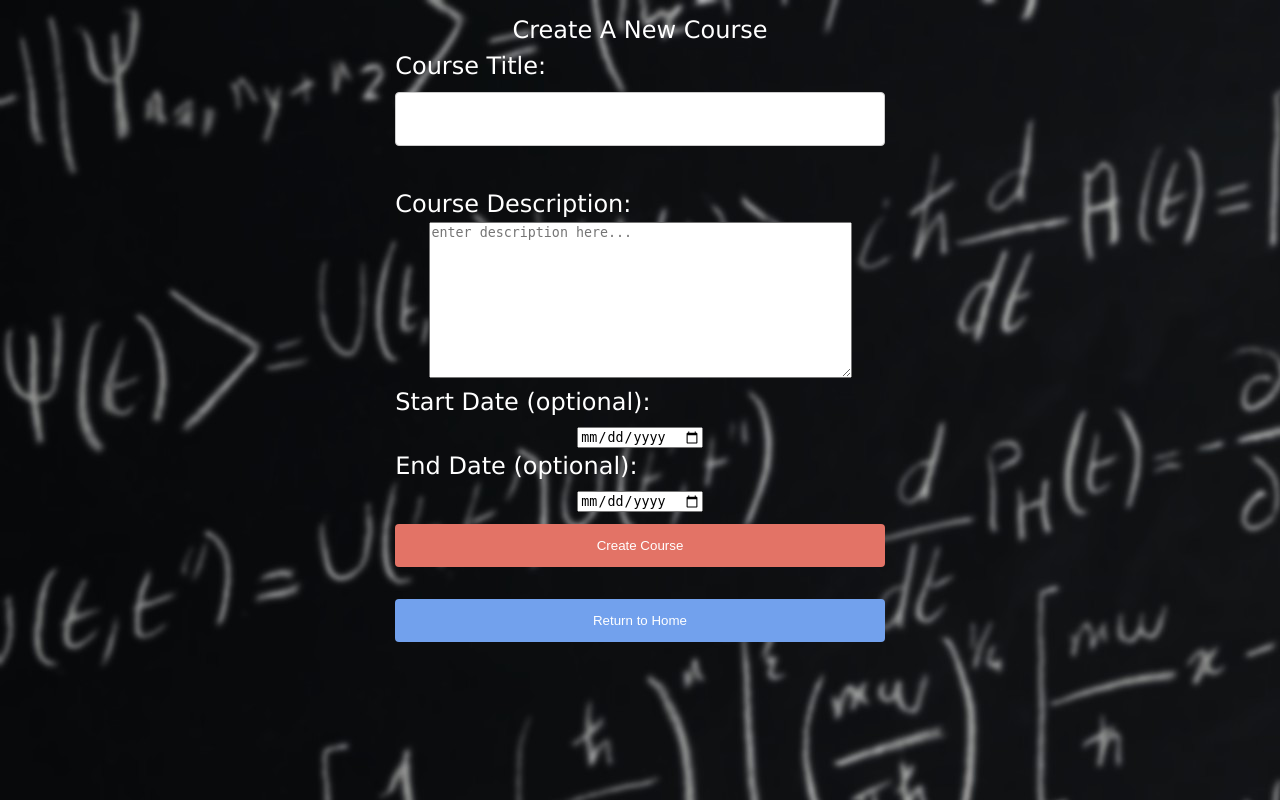
After one commit to BenGirone/SoftwareEngineeringProject, a PHP site: page /course/add.php in a window 1280 px wide. The commit adds this page. Run offline with PHP 8.4, Linux system fonts and the light colour scheme; the visitor is signed in with stand-in values (Sample User, id 1).

Commit message:
added database connection and link destinations

```diff
--- a/course.css
+++ b/course.css
@@ -10,8 +10,8 @@
 	color: black;
 }
 	.courseTable > tbody > tr > td {
-		padding-top: 5px;
-		padding-bottom: 5px;
+		padding-top: 2.5px;
+		padding-bottom: 2.5px;
 	}
 	.courseTable > tbody > tr > td > div {
 		padding: 10px;
--- /dev/null
+++ b/course/add.php
@@ -0,0 +1,113 @@
+<?php
+session_start();
+
+if (!(isset($_SESSION["loggedIn"])))
+{
+	header('Location: ../index.php');
+	exit();
+}
+?>
+
+<!DOCTYPE html>
+<!--
+Developed by Ben Girone
+For use in CSC 351
+Software prepared by Orchid-dev (see documentation for more info)
+-->
+<html>
+<head>
+	<title>upGrade</title>
+    <meta charset="windows-1252">
+    <meta name="viewport" content="width=device-width, initial-scale=1.0">
+    <link type="text/css" rel="stylesheet" href="../index.css">
+    <style type="text/css">
+                input[type=submit].red {
+                    background-color: #E37366;
+                }
+                    input[type=submit].red:hover {
+                        background-color: #F5AFA6;
+                    }
+    </style>
+</head>
+<body>
+	<div class="wrapper">
+            <form id="form1" action="register.php" method="post">
+                <table class="inputTable">
+                    <tr class="inputTableHeader">
+                        <td>
+                            <span>Create A New Course</span>
+                        </td>
+                    </tr>
+
+                    <tr>
+                        <td>
+                            <span class="errorText"><?php echo ""; ?></span>
+                        </td>
+                    </tr>
+
+
+                    <tr>
+                        <td>
+                            <span>Course Title:</span>
+                        </td>
+                    </tr>
+
+                    <tr>
+                        <td> <input type="text" name="title" required="true"> </td>
+                    </tr>
+
+
+                    <tr><td><br /></td></tr>
+
+
+                    <tr>
+                        <td>
+                            <span>Course Description:</span>
+                        </td>
+                    </tr>
+
+                    <tr>
+                        <td style="text-align: center;"><textarea form="form1" placeholder="enter description here..." rows="10" cols="50"></textarea></td>
+                    </tr>
+
+
+                    <tr>
+                        <td>
+                            <span>Start Date (optional):</span>
+                        </td>
+                    </tr>
+
+                    <tr>
+                        <td style="text-align: center;"><input type="date" name="start" required="true"</td>
+                    </tr>
+
+                    <tr>
+                        <td>
+                            <span>End Date (optional):</span>
+                        </td>
+                    </tr>
+
+                    <tr>
+                        <td style="text-align: center;"><input type="date" name="end" required="true"</td>
+                    </tr>
+
+
+                    <tr>
+                        <td><input class="red" type="submit" value="Create Course" id="submit"></td>
+                    </tr>
+
+                </table>
+            </form>
+
+            <form action="../home.php">
+                <table class="inputTable">
+                    <tr>
+                        <td>
+                            <input type="submit" value="Return to Home">
+                        </td>
+                    </tr>
+                </table>
+            </form>
+        </div>
+</body>
+</html>
--- /dev/null
+++ b/course/view.php
@@ -0,0 +1,3 @@
+<?php
+echo ($_GET["id"])
+?>
--- a/index.css
+++ b/index.css
@@ -36,6 +36,22 @@ body {
     }
     .header > table > tbody > tr > td {
         border:2px solid black;
+    }
+    .header > table > tbody > tr > td > a:link {
+        text-decoration: none;
+        color: white;
+    }
+    .header > table > tbody > tr > td > a:visited {
+        text-decoration: none;
+        color: white;
+    }
+    .header > table > tbody > tr > td > a:hover {
+        text-decoration: underline;
+        color: lightgrey;
+    }
+    .header > table > tbody > tr > td > a:active {
+        text-decoration: none;
+        color: white;
     }
 
 .footer {
--- a/login.php
+++ b/login.php
@@ -29,13 +29,16 @@ if(isset($_POST["username"]) && isset($_POST["password"]))
 	$password = mysqli_real_escape_string($db, $_POST["password"]);
 
 	//see reference 1
-	$sql = "SELECT * FROM user WHERE username = '$username' AND password = '$password' AND isRegistered = 1";
+	$sql = "SELECT u_id FROM user WHERE username = '$username' AND password = '$password' AND isRegistered = 1";
 
 	//check if the user is in the database
 	$sql_result = $db->query($sql);
 	if ($sql_result->num_rows)
 	{
 		//log in the user
+		$row = $sql_result->fetch_row();
+		$u_id = $row[0];
+		$_SESSION["ID"] = $u_id;
 		$_SESSION["username"] = $username;
 		$_SESSION["password"] = $password;
 		$_SESSION["loggedIn"] = 1;
```
Also changed, not shown: home.php (+47 -29 lines).
